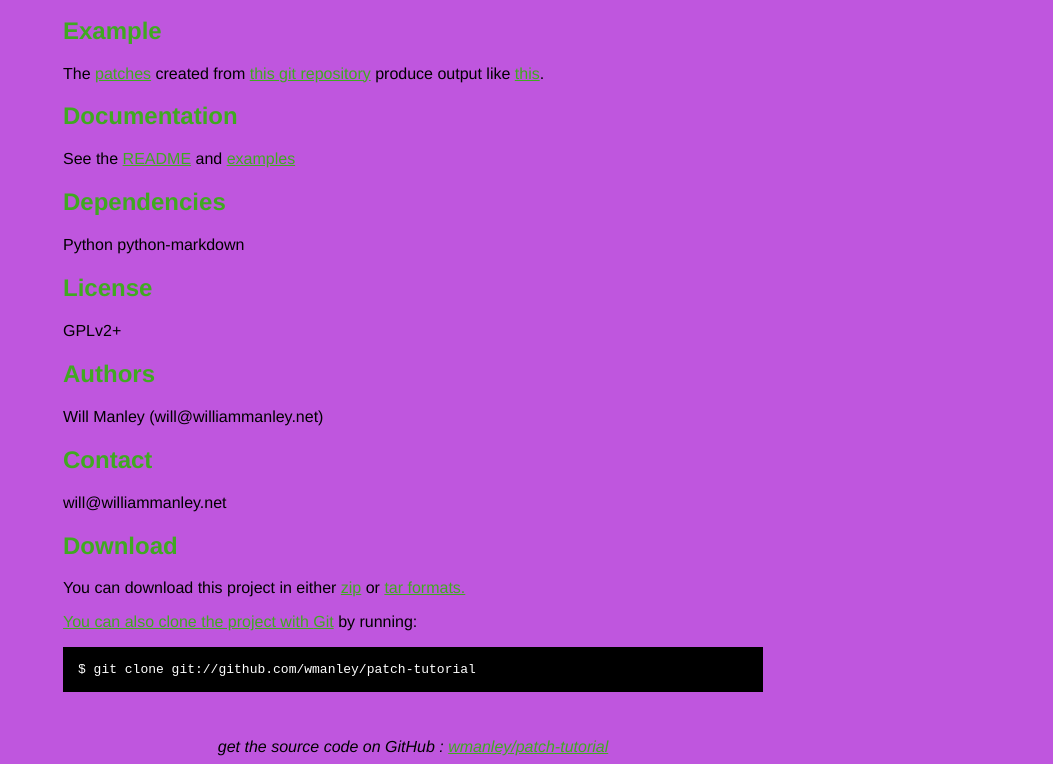
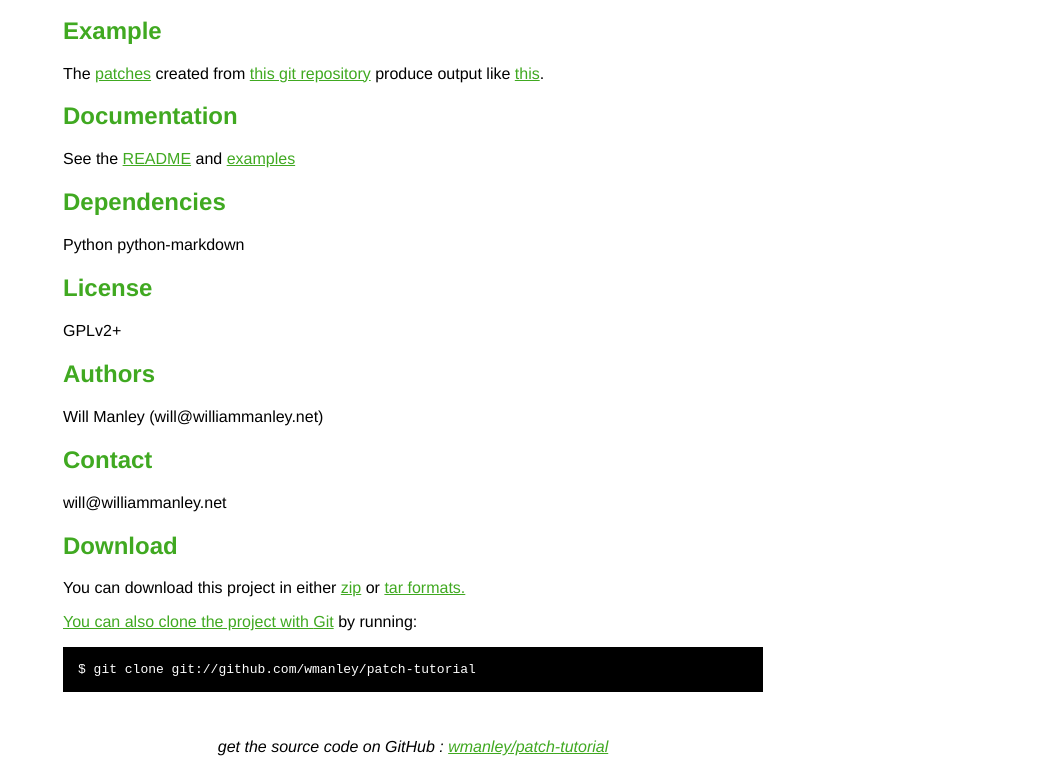
Before and after one commit to wmanley/patch-tutorial, a plain HTML site: page index.html in a window 1280 px wide. Shown: the part 338-1102 px from the top of the page, without its empty margins (227-1280 px from the left). Drawn offline with Linux system fonts and the light colour scheme.

Commit message:
Change awful background colour

```diff
--- a/index.html
+++ b/index.html
@@ -8,7 +8,7 @@
   <style type="text/css">
     body {
       margin-top: 1.0em;
-      background-color: #bf56de;
+      background-color: #ffffff;
       font-family: Helvetica, Arial, FreeSans, san-serif;
       color: #000000;
     }
```
